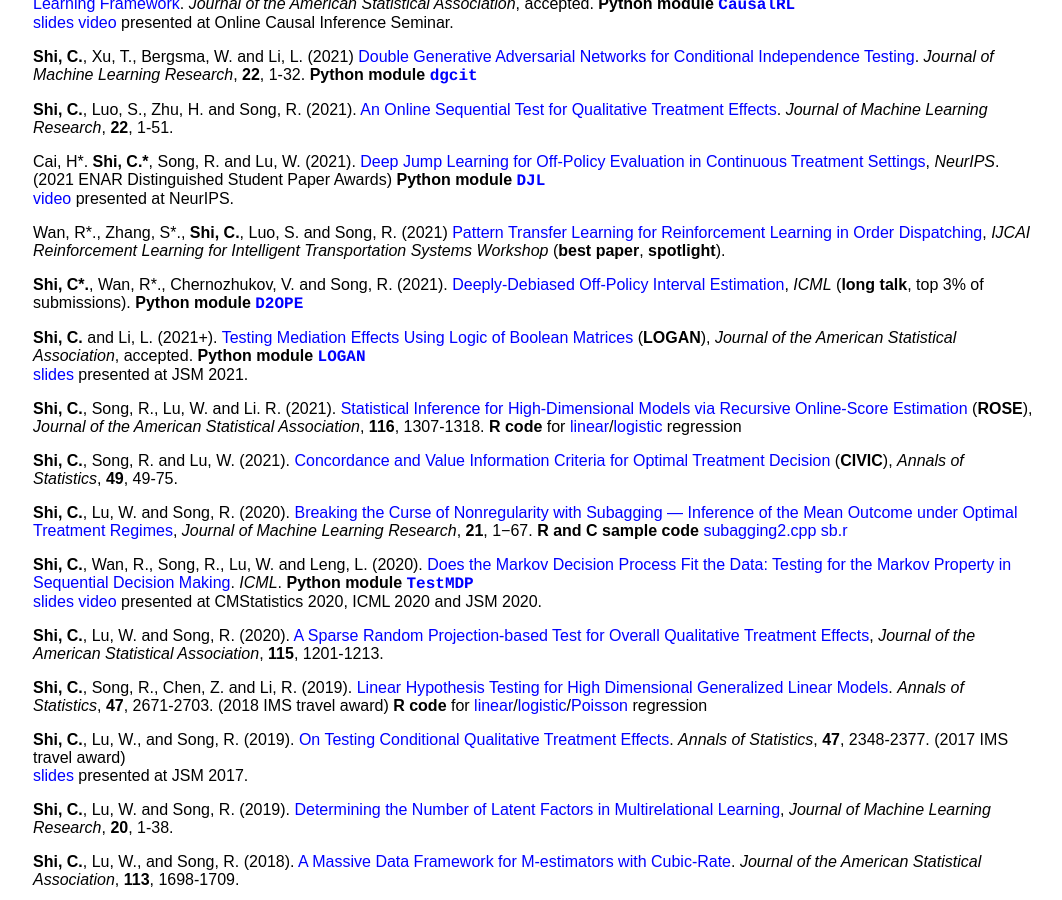
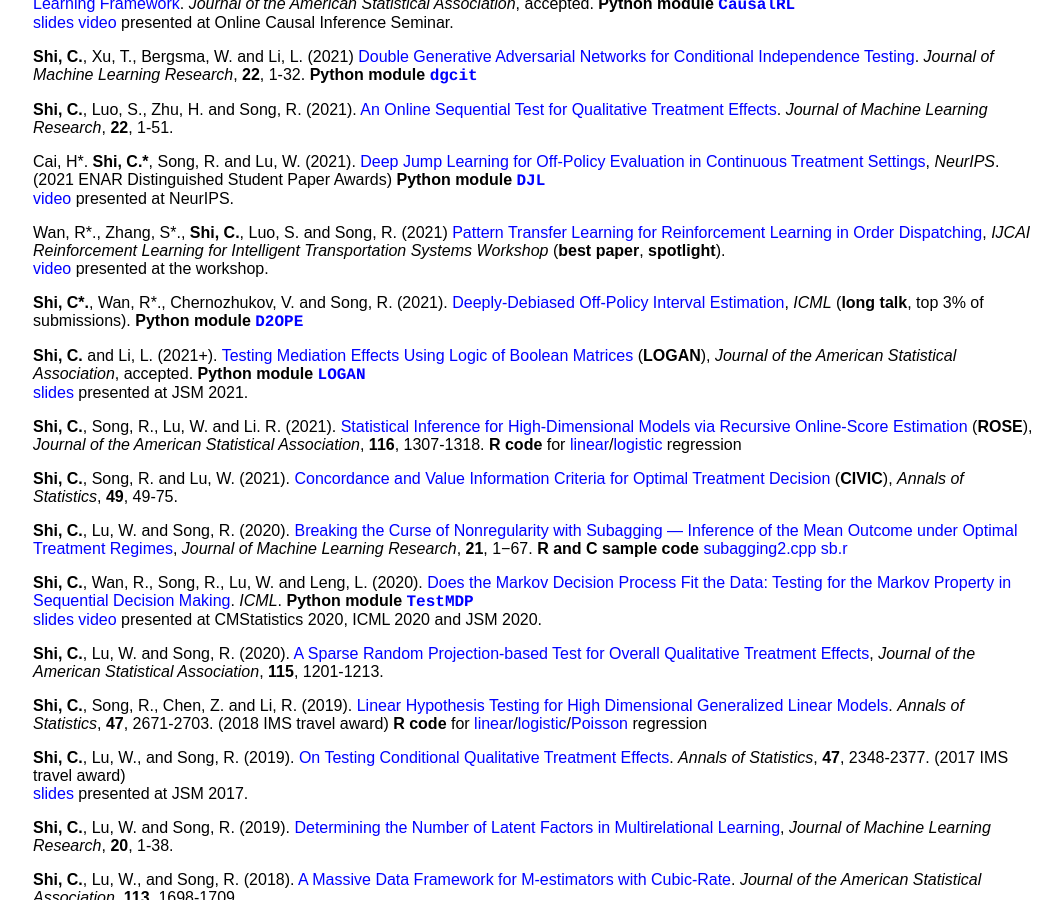
Before and after one commit to callmespring/callmespring.github.io, a Jekyll site: the page built from publication.md, in a window 1280 px wide and 900 px high, scrolled down 1116 px. Shown: the whole window, without its empty margins (107-1169 px from the left). Built offline with Jekyll 4.4.1, drawn with Linux system fonts in a browser that asks for light colours.

Commit message:
Update publication.md

```diff
--- a/publication.md
+++ b/publication.md
@@ -69,7 +69,7 @@ Li, L., **Shi, C.**, Guo, T. and Jagust, W. (2022). [Sequential Pathway Inferenc
 Cai, H\*. **Shi, C.\***, Song, R. and Lu, W. (2021). [Deep Jump Learning for Off-Policy Evaluation in Continuous Treatment Settings](https://arxiv.org/abs/2010.15963), _NeurIPS_. (2021 ENAR Distinguished Student Paper Awards)
 **Python module** [<span style="font-family:courier;">**DJL**</span>](https://github.com/HengruiCai/DJL) <br/> [<font size="3">video</font>](https://papertalk.org/papertalks/37049) <font size="3">presented at NeurIPS</font>.
 
-Wan, R\*., Zhang, S\*., **Shi, C.**, Luo, S. and Song, R. (2021) [Pattern Transfer Learning for Reinforcement Learning in Order Dispatching](https://arxiv.org/pdf/2105.13218.pdf),  _IJCAI Reinforcement Learning for Intelligent Transportation Systems Workshop_ (**best paper**, **spotlight**).
+Wan, R\*., Zhang, S\*., **Shi, C.**, Luo, S. and Song, R. (2021) [Pattern Transfer Learning for Reinforcement Learning in Order Dispatching](https://arxiv.org/pdf/2105.13218.pdf),  _IJCAI Reinforcement Learning for Intelligent Transportation Systems Workshop_ (**best paper**, **spotlight**). <br/> [<font size="3">video</font>](https://www.youtube.com/watch?v=g6ejNcMUdHk&t=851s) <font size="3">presented at the workshop</font>.
 
 **Shi, C\*.**, Wan, R\*., Chernozhukov, V. and Song, R. (2021). [Deeply-Debiased Off-Policy Interval Estimation](https://arxiv.org/pdf/2105.04646.pdf), _ICML_ (**long talk**, top 3% of submissions).
 **Python module** [<span style="font-family:courier;">**D2OPE**</span>](https://github.com/RunzheStat/D2OPE)
```
